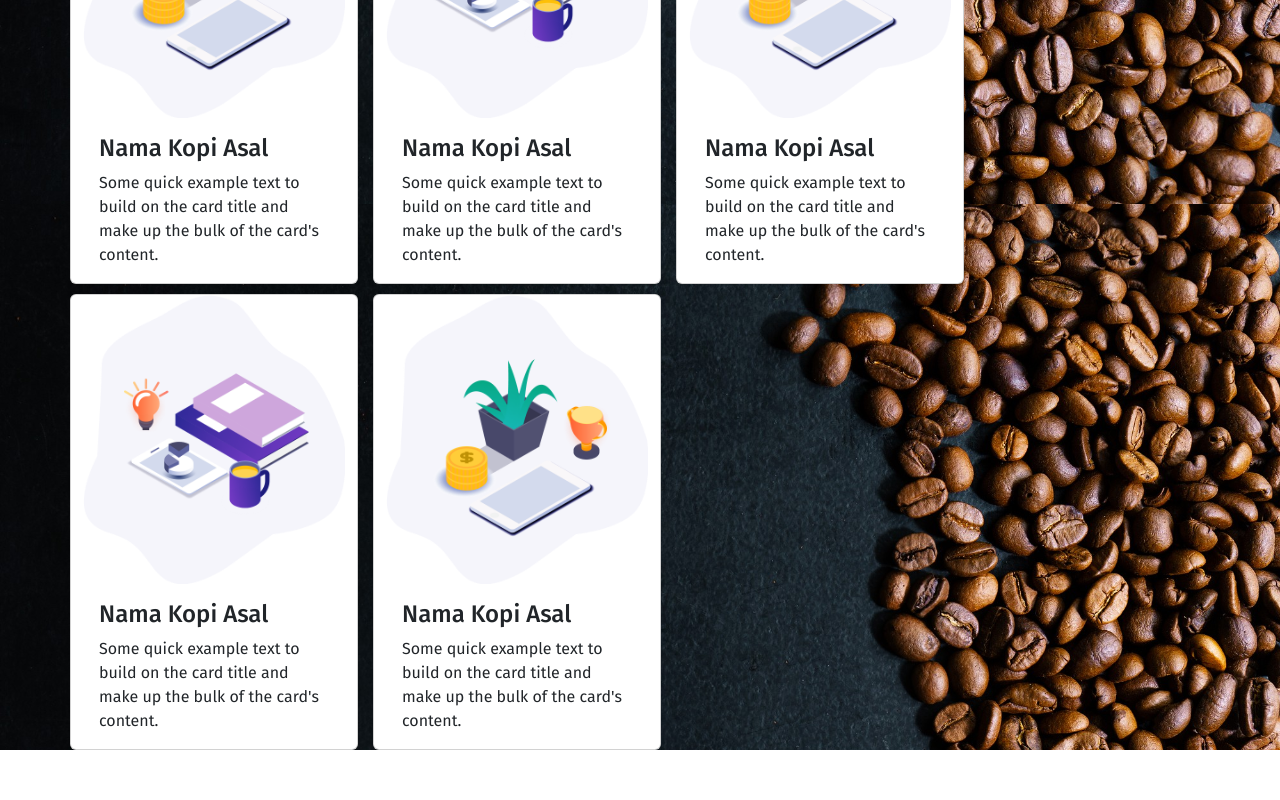
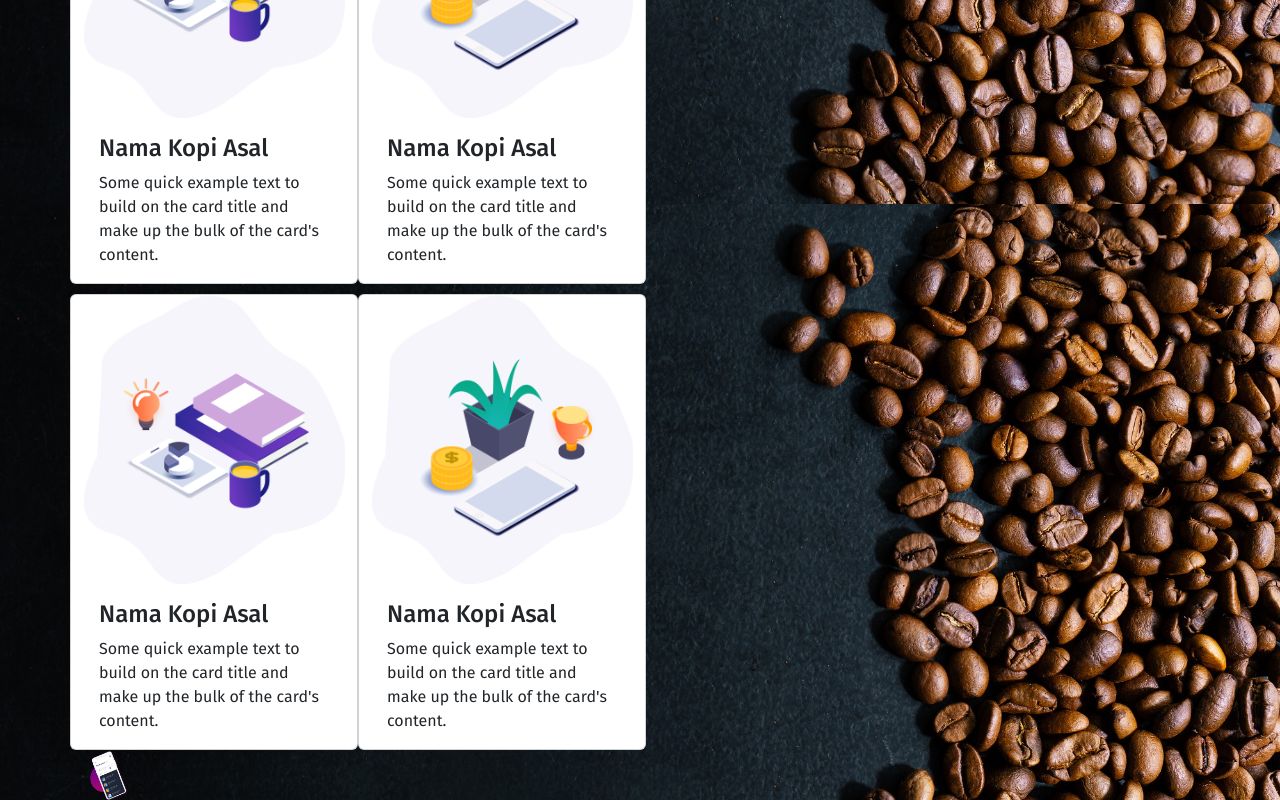
Before and after one commit to TaufikAk/sumedang, a React (Create React App) app: page / in a window 1280 px wide. Shown: the part 759-1559 px from the top of the page. Before the commit the page ends 1509 px from the top, so only its background shows below. Built offline with nearby package versions, Linux system fonts and the light colour scheme.

Commit message:
masuk mas

```diff
--- a/src/Components/Coffee/Coffee.jsx
+++ b/src/Components/Coffee/Coffee.jsx
@@ -6,74 +6,60 @@ import Navbar from "../Navbar/Navbar";
 function Coffee() {
     return (
         <div id="bg1">
-            <Navbar/>
+            <Navbar />
             <div className="container">
                 <div className="row" id="p1" >
-
-                        <div className="card col-6" style={{ width: "18rem",marginTop:"10px"}}>
+                    <div className="col-8">
+                        <div className="row">
+                            <div className="card col-6" style={{ width: "18rem", marginTop: "10px" }}>
                                 <img src={coba1} className="card-img-top" alt="..." />
                                 <div className="card-body">
                                     <h4>Nama Kopi Asal</h4>
                                     <p className="card-text">Some quick example text to build on the card title and make up the bulk of the card's content.</p>
                                 </div>
                             </div>
-                        <div className="card col-6" style={{ width: "18rem",marginTop:"10px" }}>
+                            <div className="card col-6" style={{ width: "18rem", marginTop: "10px" }}>
                                 <img src={coba2} className="card-img-top" alt="..." />
                                 <div className="card-body">
                                     <h4>Nama Kopi Asal</h4>
                                     <p className="card-text">Some quick example text to build on the card title and make up the bulk of the card's content.</p>
                                 </div>
                             </div>
-                        <div className="card col-6" style={{ width: "18rem",marginTop:"10px"}}>
+                            <div className="card col-6" style={{ width: "18rem", marginTop: "10px" }}>
                                 <img src={coba1} className="card-img-top" alt="..." />
                                 <div className="card-body">
                                     <h4>Nama Kopi Asal</h4>
                                     <p className="card-text">Some quick example text to build on the card title and make up the bulk of the card's content.</p>
                                 </div>
                             </div>
-                        <div className="card col-6" style={{ width: "18rem",marginTop:"10px" }}>
+                            <div className="card col-6" style={{ width: "18rem", marginTop: "10px" }}>
                                 <img src={coba2} className="card-img-top" alt="..." />
                                 <div className="card-body">
                                     <h4>Nama Kopi Asal</h4>
                                     <p className="card-text">Some quick example text to build on the card title and make up the bulk of the card's content.</p>
                                 </div>
                             </div>
-
-
-                        <div className="card col-6" style={{ width: "18rem",marginTop:"10px"}}>
+                            <div className="card col-6" style={{ width: "18rem", marginTop: "10px" }}>
                                 <img src={coba1} className="card-img-top" alt="..." />
                                 <div className="card-body">
                                     <h4>Nama Kopi Asal</h4>
                                     <p className="card-text">Some quick example text to build on the card title and make up the bulk of the card's content.</p>
                                 </div>
                             </div>
-                        <div className="card col-6" style={{ width: "18rem",marginTop:"10px" }}>
+                            <div className="card col-6" style={{ width: "18rem", marginTop: "10px" }}>
                                 <img src={coba2} className="card-img-top" alt="..." />
                                 <div className="card-body">
                                     <h4>Nama Kopi Asal</h4>
                                     <p className="card-text">Some quick example text to build on the card title and make up the bulk of the card's content.</p>
                                 </div>
                             </div>
-                        <div className="card col-6" style={{ width: "18rem",marginTop:"10px"}}>
-                            <img src={coba1} className="card-img-top" alt="..." />
-                            <div className="card-body">
-                                <h4>Nama Kopi Asal</h4>
-                                <p className="card-text">Some quick example text to build on the card title and make up the bulk of the card's content.</p>
                         </div>
                     </div>
-                        <div className="card col-6" style={{ width: "18rem",marginTop:"10px" }}>
-                            <img src={coba2} className="card-img-top" alt="..." />
-                            <div className="card-body">
-                                <h4>Nama Kopi Asal</h4>
-                                <p className="card-text">Some quick example text to build on the card title and make up the bulk of the card's content.</p>
+                    <div className="col-4">
+                        <img src={about} alt="" style={{ width: "50px", height: "50px" }} />
                     </div>
                 </div>
-
             </div>
-                        {/* <img src={about} alt="" style={{width:"50px",height:"50px",display:"flex",justifyContent:"end"}}/> */}
-            </div>
-
-
         </div>
     );
 }
```
Lines whose indentation alone changed are shown as unchanged.
